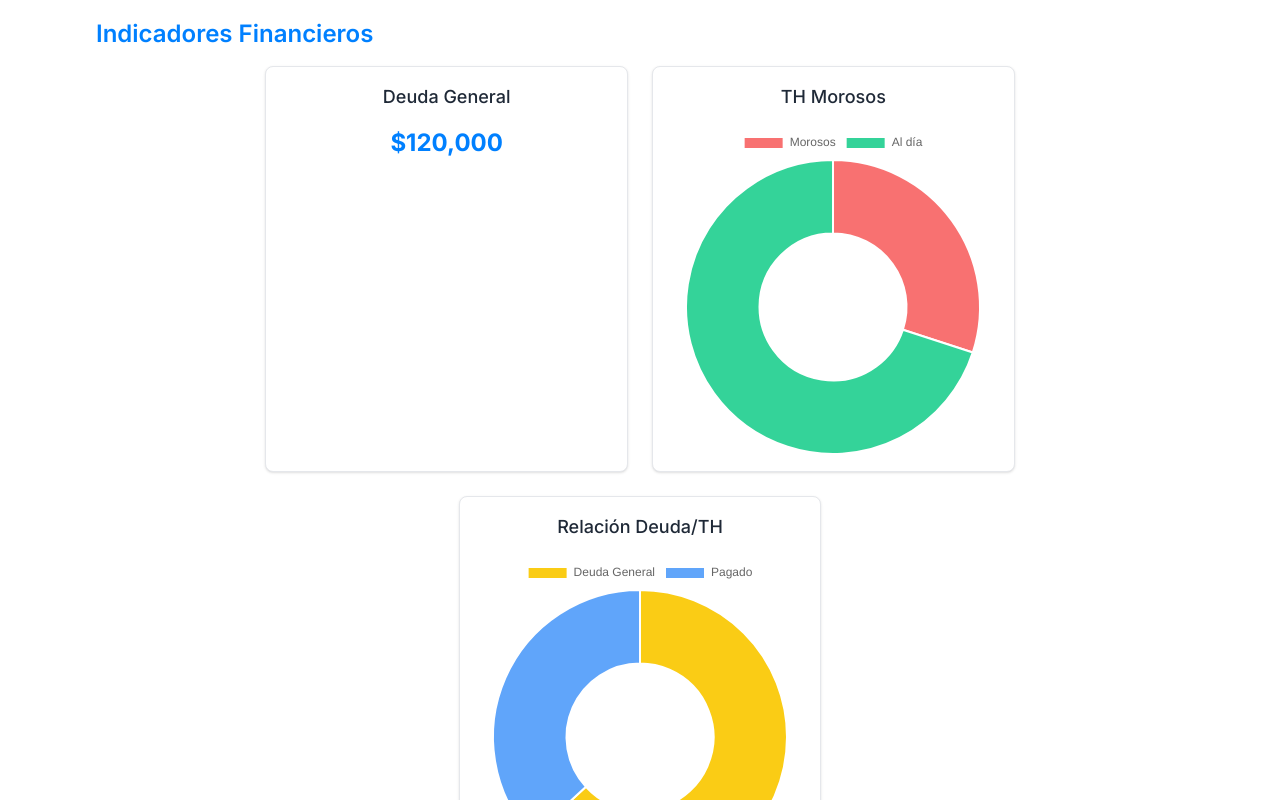
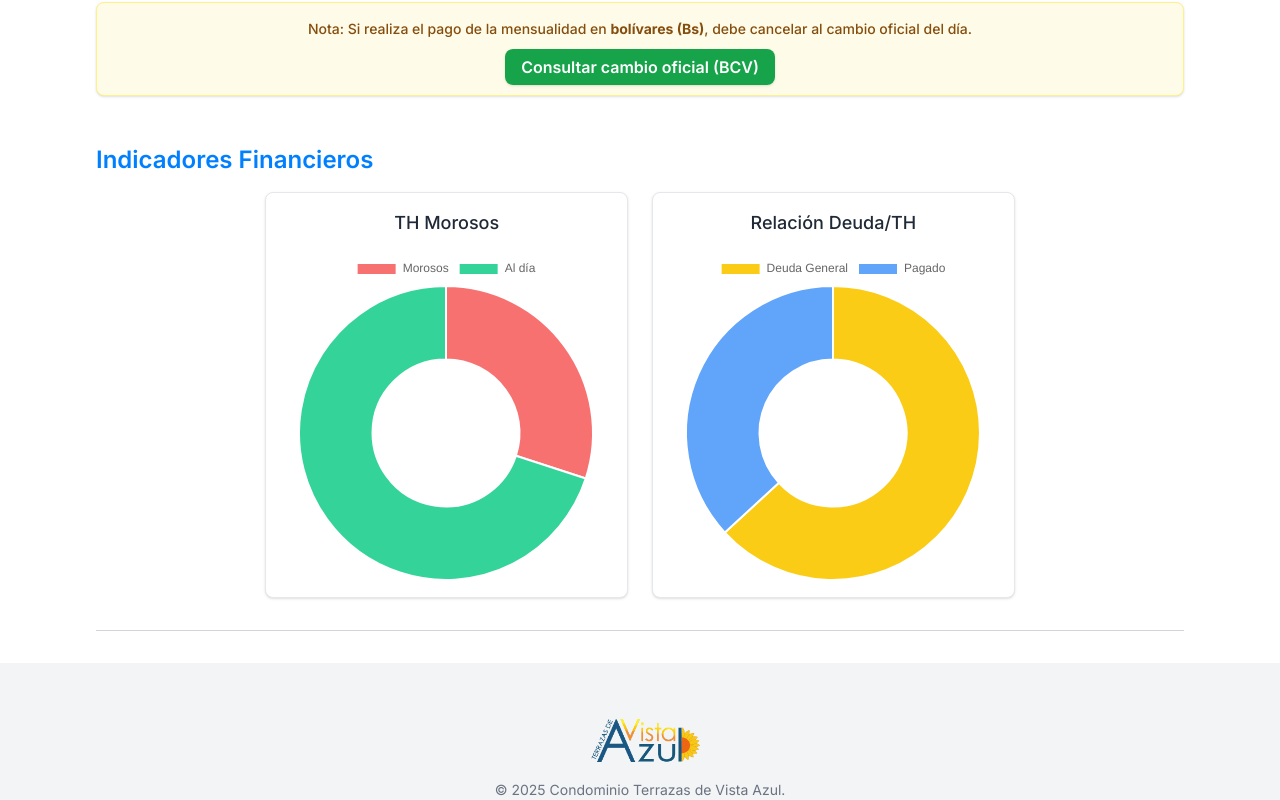
Before and after one commit to JanteWinkel/vista-azul-page, a Next.js app: page /finanzas in a window 1280 px wide. Shown: the part 500-1300 px from the top of the page. Built offline with nearby package versions, Linux system fonts and the light colour scheme.

Commit message:
bcv sifac agregados

```diff
--- a/app/calendario/page.tsx
+++ b/app/calendario/page.tsx
@@ -34,7 +34,7 @@ const recurringEvents: Event[] = [
     {
         title: "Atención a propietarios en oficina",
         days: ["Friday"],
-        time: "4:00 PM - 6:00 PM",
+        time: "3:00 PM - 5:00 PM",
         emoji: "📝",
     },
 ];
--- a/app/finanzas/page.tsx
+++ b/app/finanzas/page.tsx
@@ -12,7 +12,8 @@ import {
 ChartJS.register(ArcElement, Tooltip, Legend);
 
 const FinanceOverview = () => {
-  const systemLink = "https://sistema-administrativo.com"; // Cambia esto por el link real
+  const systemLink = "https://www.condominiosifac.com"; // Cambia esto por el link real
+  const bcvLink = "https://www.bcv.org.ve"; // Página oficial del BCV
   const accounts = [
     { bank: "Banco Nacional", accountNumber: "0123-4567-8901-2345", accountHolder: "Condominio Terrazas de Vista Azul", notes: "Cuenta corriente" },
     { bank: "Banco Universal", accountNumber: "9876-5432-1098-7654", accountHolder: "Condominio Terrazas de Vista Azul", notes: "Cuenta de ahorro" },
@@ -82,14 +83,27 @@ const FinanceOverview = () => {
           </div>
         </div>
 
+        {/* Nota sobre pagos en Bs */}
+        <div className="mt-8 p-4 bg-yellow-50 border border-yellow-200 rounded-lg shadow text-center">
+          <p className="text-sm text-yellow-800 font-medium">
+            Nota: Si realiza el pago de la mensualidad en <strong>bolívares (Bs)</strong>, debe cancelar al cambio oficial del día.
+          </p>
+          <div className="mt-4">
+            <a
+              href={bcvLink}
+              target="_blank"
+              rel="noopener noreferrer"
+              className="px-4 py-2 bg-green-600 text-white font-semibold rounded-lg shadow hover:bg-green-700 transition"
+            >
+              Consultar cambio oficial (BCV)
+            </a>
+          </div>
+        </div>
+
         {/* Indicadores financieros */}
         <div className="mt-12">
           <h2 className="text-2xl font-semibold text-primary mb-4">Indicadores Financieros</h2>
           <div className="flex flex-wrap gap-6 justify-center">
-            <div className="w-full sm:w-1/2 lg:w-1/3 p-4 border border-gray-200 rounded-lg shadow bg-white dark:bg-gray-800 dark:border-gray-600 text-center">
-              <h3 className="text-lg font-medium text-gray-800 dark:text-gray-200 mb-4">Deuda General</h3>
-              <p className="text-2xl font-bold text-primary">${totalDebt.toLocaleString()}</p>
-            </div>
             <div className="w-full sm:w-1/2 lg:w-1/3 p-4 border border-gray-200 rounded-lg shadow bg-white dark:bg-gray-800 dark:border-gray-600 text-center">
               <h3 className="text-lg font-medium text-gray-800 dark:text-gray-200 mb-4">TH Morosos</h3>
               <Doughnut data={delinquentData} />
--- a/components/footer.tsx
+++ b/components/footer.tsx
@@ -5,10 +5,10 @@ import React from "react";
 
 const Footer = () => {
     return (
-        <footer className="bg-gray-100 dark:bg-gray-800 mb-4">
+        <footer className="bg-gray-100 dark:bg-gray-800 pb-4">
             <div className="w-full max-w-screen-xl mx-auto px-4  sm:py-8">
                     <div className="flex justify-center">
-                        <Image src={'/logo vista azul original.png'} alt='logo' width={120} height={120} />
+                        <Image src={'/logo vista azul original.png'} alt='logo' width={120} height={120} className="pt-4"/>
                     </div>
                 <span className="block text-center text-sm text-gray-500 dark:text-gray-400">
                     &copy; 2025 <Link href={"#"} className="hover:underline">Condominio Terrazas de Vista Azul</Link>.
```
